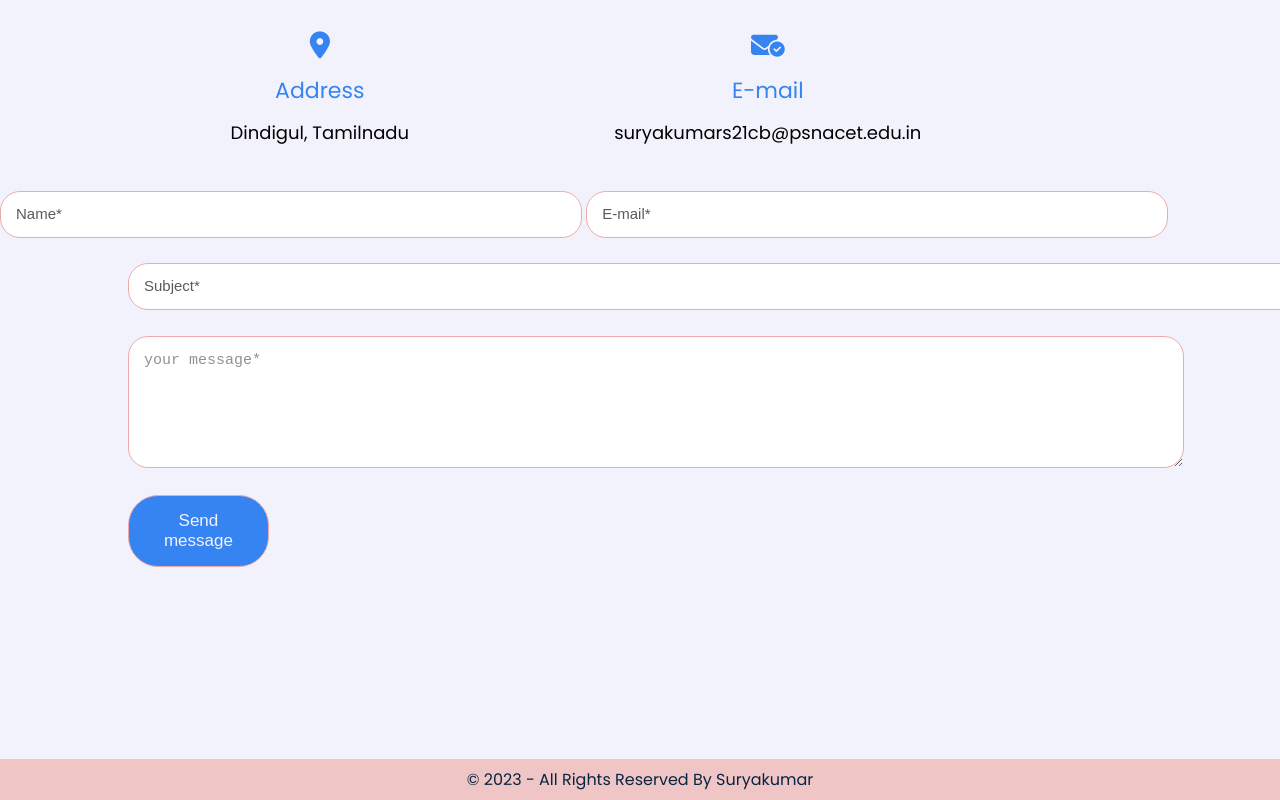
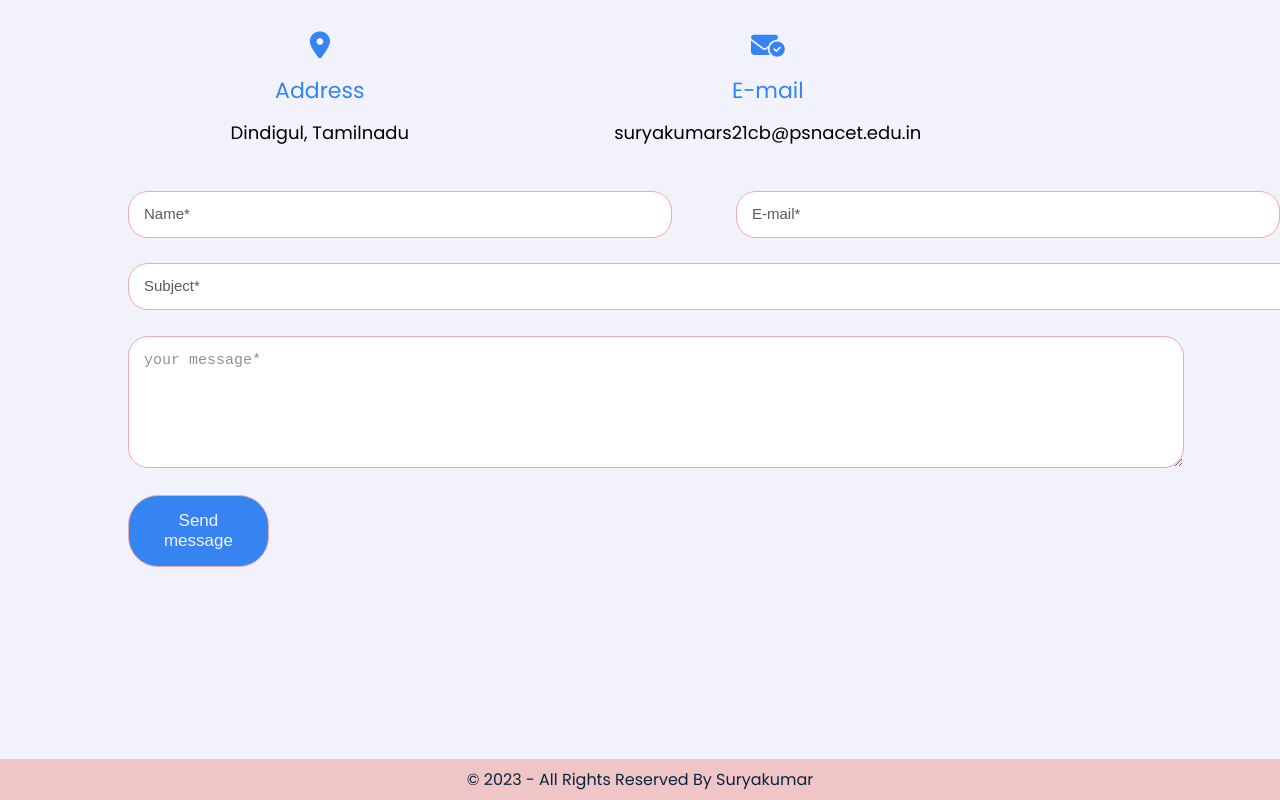
Before and after one commit to SURYAKUMARS11/Suryakumar-portfolio, a plain HTML site: page index.html in a window 1280 px wide. Shown: the part 2765-3565 px from the top of the page. Drawn offline with nearby package versions, Linux system fonts and the light colour scheme; a web font is replaced by a local one.

Commit message:
modified

```diff
--- a/index.html
+++ b/index.html
@@ -7,7 +7,6 @@
     <title>Suryakumar-portfolio</title>
 
     <link rel="icon" type="image/icon type" href="/img/Mypic.jpg"  >
-
     <!-- Link Css -->
     <link rel="stylesheet" href="style.css">
 
@@ -378,9 +377,9 @@
         <div class="con-sec-items">
 
             <div class="name-mail">
-
-            </div><input type="text" placeholder="Name*" class="con-name">
+                <input type="text" placeholder="Name*" class="con-name">
                 <input type="email" name="" id="" placeholder="E-mail*" class="con-mail">
+            </div>
 
 
             <div><input type="text" placeholder="Subject*" class="con-sub"></div>
```
